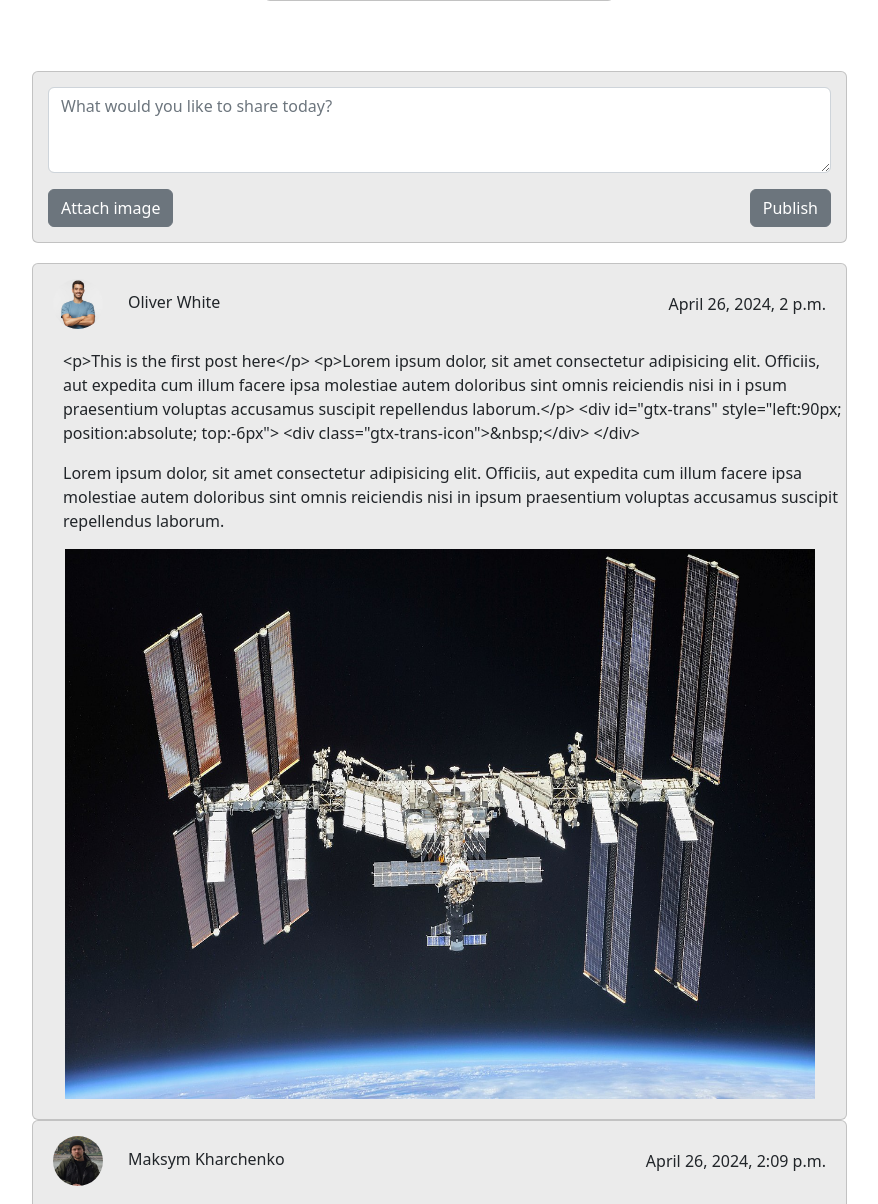
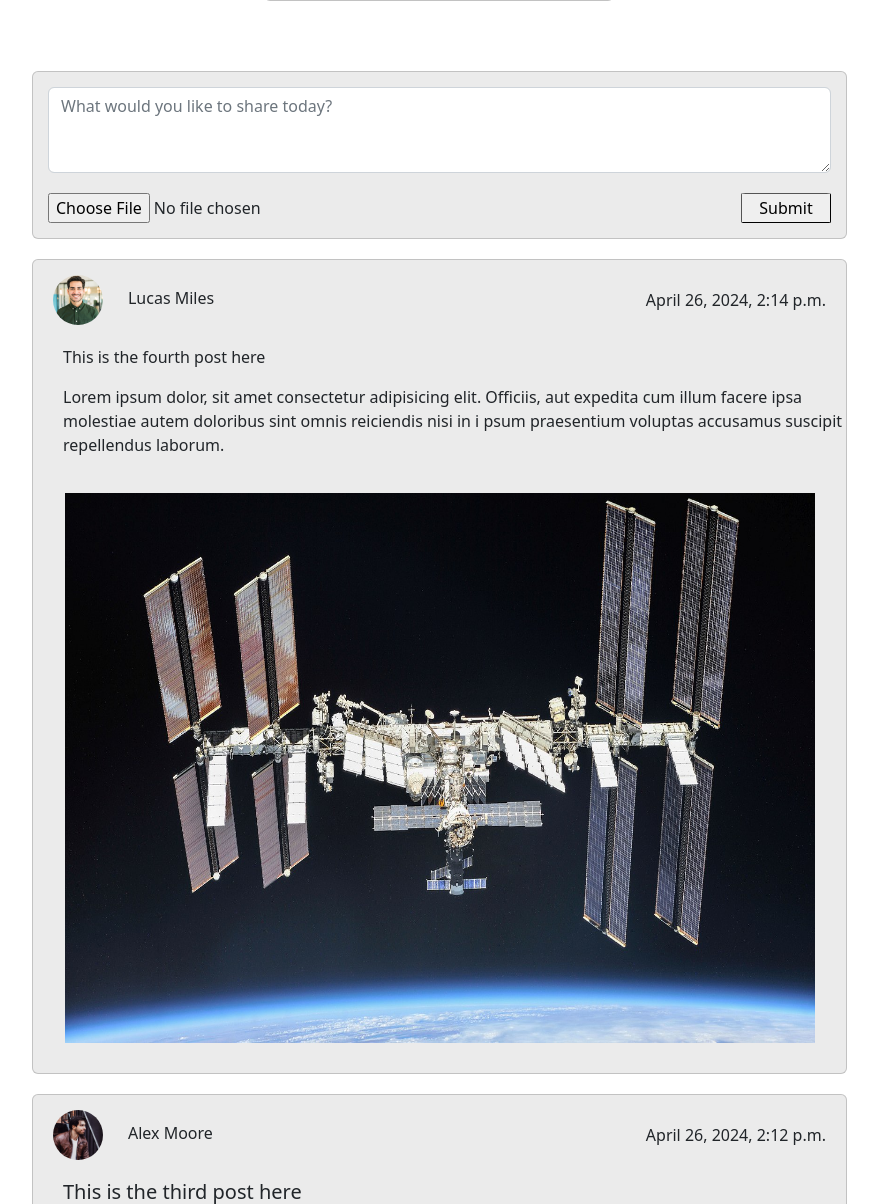
Before and after one commit to mkskh/social_network, a Django app: page /feed/ in a window 1280 px wide. Shown: the part 523-1727 px from the top of the page, without its empty margins (201-1079 px from the left). Run offline with Django 5.2, Linux system fonts and the light colour scheme; a user stored in the database is signed in; data comes from the database, SQL or seed files in the repository; both versions use the stored data as it was after the commit; some libraries are stand-ins or nearby versions.

Commit message:
Finished - Publish Post Form. Implemented markdown for textarea

```diff
--- a/feed/forms.py
+++ b/feed/forms.py
@@ -3,10 +3,10 @@ from .models import Post
 
 
 class PublishPostForm(forms.ModelForm):
+
+    text = forms.Textarea(attrs={'class':'form-control', 'placeholder':''})
+    image = forms.ImageField(widget=forms.ClearableFileInput(attrs={'class':'form-control', 'placeholder':''}))
+
     class Meta:
         model = Post
         fields = ['text', 'image']
-        widgets = {
-            'text': forms.TextInput(attrs={'class': 'form-control', 'placeholder': 'What would you like to share today?'}),
-            'image': forms.FileInput(attrs={'class': 'form-control-file'})
-        }
--- a/feed/models.py
+++ b/feed/models.py
@@ -1,5 +1,6 @@
 from django.db import models
 from user.models import UserProfile
+from ckeditor.fields import RichTextField
 
 
 class Post(models.Model):
@@ -7,7 +8,7 @@ class Post(models.Model):
     created_at = models.DateTimeField(auto_now_add=True)
     last_modified = models.DateTimeField(auto_now=True, blank=True)
     image = models.ImageField(upload_to='post_images/', blank=True, null=True)
-    text = models.CharField(max_length=1000)
+    text = RichTextField(max_length=1000)
 
 
 class Like(models.Model):
--- a/feed/views.py
+++ b/feed/views.py
@@ -1,28 +1,48 @@
-from django.shortcuts import render
+from django.shortcuts import render, redirect
 import random
+from django.contrib import messages
+import markdown2
+
 from . import models
 from user.models import UserProfile
+from .models import Post
 from .forms import PublishPostForm
 
 
 def news_feed(request):
 
+    posts = models.Post.objects.all().order_by('-created_at')
+    profile = UserProfile.objects.get(user=request.user)
+
+    #recommended profiles
+    all_profiles = UserProfile.objects.all()
+
+    sorted_profiles_list = []
+
+    for profile_item in all_profiles:
+        if profile_item == profile:
+            pass
+        else:
+            sorted_profiles_list.append(profile_item)
+
+    recommended_profiles = random.sample(sorted_profiles_list, 4)
+
     if request.method == "GET":
 
         form = PublishPostForm()
-        posts = models.Post.objects.all()
-        profile = UserProfile.objects.get(user=request.user)
-        all_profiles = UserProfile.objects.all()
 
-        sorted_profiles_list = []
+    if request.method == "POST":
 
-        for profile_item in all_profiles:
-            if profile_item == profile:
-                pass
-            else:
-                sorted_profiles_list.append(profile_item)
-
-        recommended_profiles = random.sample(sorted_profiles_list, 4)
+        form = PublishPostForm(request.POST, request.FILES)
+        if form.is_valid():
+            text = markdown2.markdown(form.cleaned_data['text'])
+            image = form.cleaned_data['image']
+            post = Post.objects.create(profile=profile, text=text, image=image)
+            post.save()
+            messages.success(request, "You have added a new post.")
+            return redirect('/feed/')
+        else:
+            messages.error(request, "Form is not valid. Please check your input.")
 
     return render(request, 'feed/news_feed.html',
                 {'posts': posts, 'profile': profile, 'recommended_profiles': recommended_profiles, 'form': form})
--- a/social_network/settings.py
+++ b/social_network/settings.py
@@ -42,6 +42,7 @@ INSTALLED_APPS = [
     'user',
     'feed',
     'marketplace',
+    'ckeditor',
 ]
 
 MIDDLEWARE = [
--- a/templates/feed/news_feed.html
+++ b/templates/feed/news_feed.html
@@ -2,7 +2,16 @@
 
 {% block content %}
 
-    <div class="card-container", style="text-align: center; margin-top: 20px;">
+    {% if messages %}
+        {% for message in messages %}
+            <div class="alert alert-warning alert-dismissible fade show mt-3" role="alert">
+                {{message}}
+                <button type="button" class="btn-close" data-bs-dismiss="alert" aria-label="Close"></button>
+            </div>
+        {% endfor %}
+    {% endif %}
+
+    <div class="card-container" style="text-align: left; margin-top: 20px;">
 
         <div class="row justify-content-center" style="padding: 0px; margin: 0px;">
 
@@ -27,24 +36,31 @@
 
                 <div class="card" style="width: 815px; background-color: rgb(235, 235, 235); margin-right: 0px; margin-bottom: 20px;">
 
-                    <form method="POST" style="margin: 15px;">
-
+                    <form method="POST" style="margin: 15px;" enctype="multipart/form-data">
                         {% csrf_token %}
 
-                        <div class="mb-3">
-                            <textarea class="form-control" rows="3" placeholder="What would you like to share today?"></textarea>
-                        </div>
-                        <div style="display: flex; justify-content: space-between;">
-                            <div><button type="submit" class="btn btn-secondary">Attach image</button></div>
-                            <div><button type="submit" class="btn btn-secondary">Publish</button></div>
+                        <div class="form-group">
+                            <textarea name="text" rows="3" class="form-control" placeholder="What would you like to share today?" required></textarea>
                         </div>
 
+                        <div style="display: flex; justify-content: space-between; margin-top: 20px;">
+
+                            <div class="form-group">
+                                <input type="file" name="image" class="form-control-file" id="id_image" accept="image/*">
+                            </div>
+
+                            <div>
+                                <button type="submit" style="border-radius: 5%; border-width: 1px; height: 30px; width: 90px;">Submit</button>
+                            </div>
+
+                        </div>
                     </form>
+
                 </div>
 
 
                 {% for post in posts %}
-                <div class="card" style="width: 815px; background-color: rgb(235, 235, 235); margin-right: 0px;">
+                <div class="card" style="width: 815px; background-color: rgb(235, 235, 235); margin-right: 0px; margin-bottom: 20px;">
 
                     <div style="display: flex; justify-content: space-between; align-items: center;">
                         <div style="text-align: left; margin-right: auto; margin: 15px 0 0 20px;">
@@ -56,10 +72,11 @@
                         </div>
                     </div>
 
-                    <p style="margin-top: 20px; margin-left: 30px; text-align: left;">{{ post.text }}</p>
-                    <p style="margin-left: 30px; text-align: left;">Lorem ipsum dolor, sit amet consectetur adipisicing elit. Officiis, aut expedita cum illum facere ipsa molestiae autem doloribus sint omnis reiciendis nisi in ipsum praesentium voluptas accusamus suscipit repellendus laborum.</p>
+                    <div style="text-align: left; margin-bottom: 20px; margin-left: 30px;">
+                        <p style="margin-top: 20px; margin-left: 30px;">{{ post.text | safe }}</p>
+                    </div>
 
-                    <div style="text-align: center; margin-bottom: 20px;">
+                    <div style="text-align: center; margin-bottom: 30px;">
                         <img src="{{ post.image.url }}" alt="product" width="750" height="550" class="preview-img">
                     </div>
 
@@ -68,7 +85,7 @@
 
             </div>
 
-            <!-- SECTION 3: CREATE A POST -->
+            <!-- SECTION 3: RECOMMENDED PEOPLE -->
             <div class="card" style="display: inline-block; width: 350px; margin: 35px; padding: 0px; border: none;">
 
                 <div class="card" style="display: inline-block; width: 350px; margin: 0px; padding: 0px; background-color: rgb(235, 235, 235);">
```
Also changed, not shown: db.sqlite3, feed/migrations/0005_alter_post_text.py (added), feed/migrations/0006_alter_post_text.py (added), media/post_images/PythonCodingBeginner_Hero.jpg (added), media/post_images/image-1600-883cb8285464ffce4ca361b712911a19_fcIEwti.jpeg (added), media/post_images/image-1600-883cb8285464ffce4ca361b712911a19_tMSsiMH.jpeg (added), static/css/styles.css, 1 other file.
